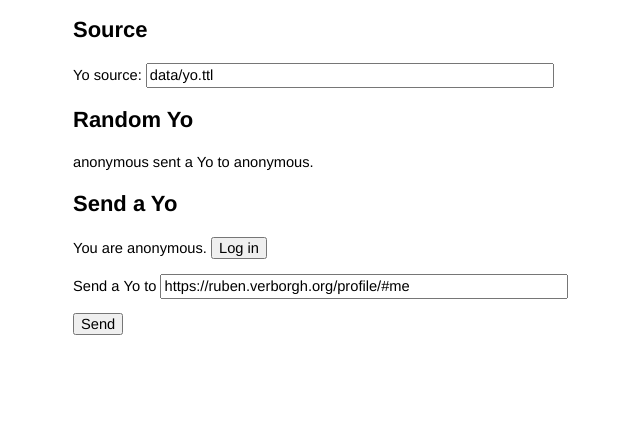
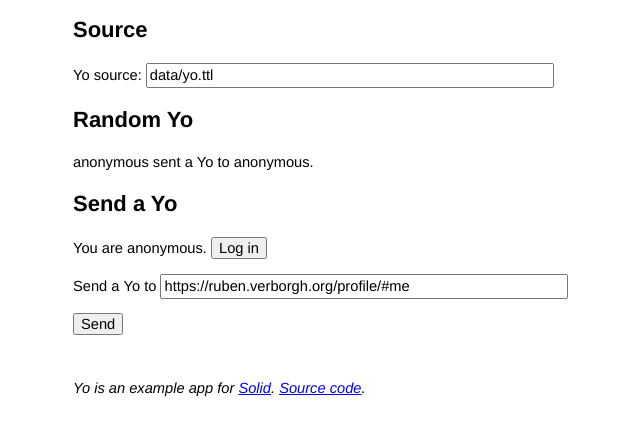
Before and after one commit to RubenVerborgh/solid-yo, a plain HTML site: page index.html in a window 1280 px wide. Shown: the part 99-534 px from the top of the page, without its empty margins (167-807 px from the left). Drawn offline with Linux system fonts and the light colour scheme; no server answers.

Commit message:
Add link to source code.

```diff
--- a/index.html
+++ b/index.html
@@ -42,6 +42,13 @@
       </p>
     </form>
   </main>
+  <footer>
+    <p>
+      Yo is an example app for <a href="https://solid.mit.edu/">Solid</a>.
+      <a href="https://github.com/RubenVerborgh/solid-yo">Source code</a>.
+    </p>
+  </footer>
+
   <script>
     // Collect DOM elements
     const elements = {};
--- a/styles/main.css
+++ b/styles/main.css
@@ -10,3 +10,8 @@ body, input {
 input:not([type]) {
   min-width: 400px;
 }
+
+footer {
+  padding: 1em 0;
+  font-style: italic;
+}
```
